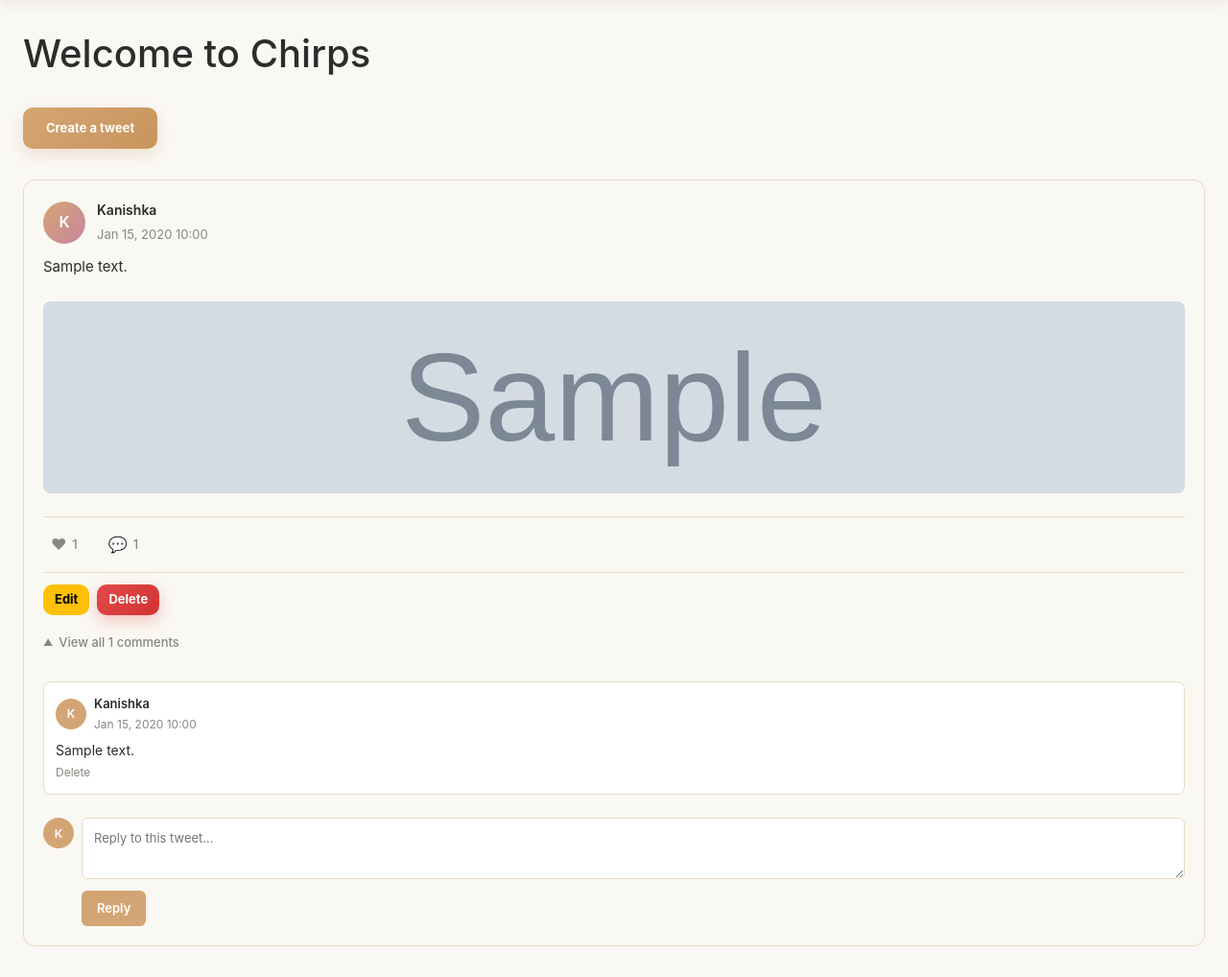
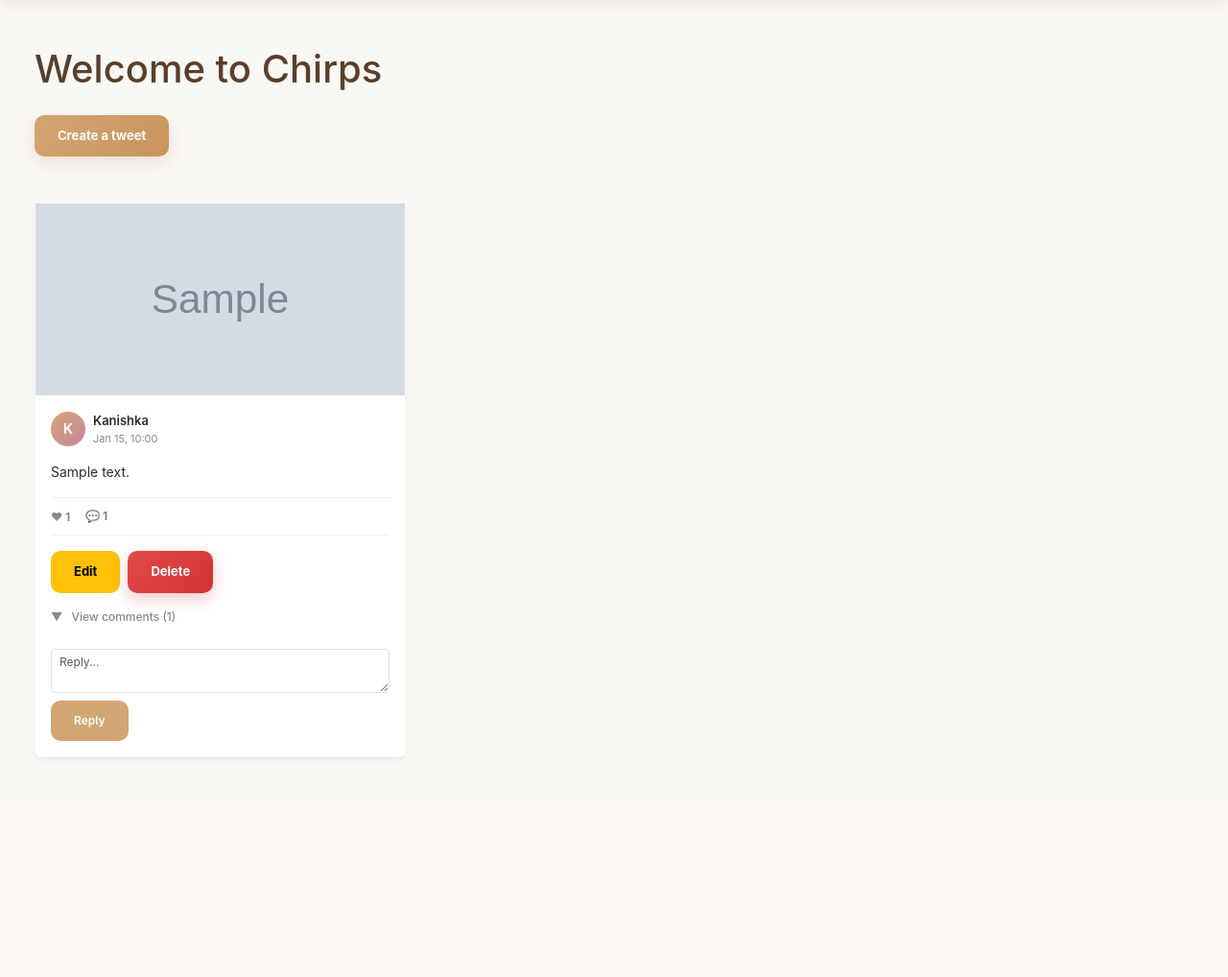
Before and after one commit to Ksh-16/Chirps_django, a Django app: page /tweet/ in a window 1280 px wide. Shown: the part 103-1121 px from the top of the page at 96% size. After the commit the page ends 894 px from the top, so only its background shows below. Run offline with Django 5.2, Linux system fonts and the light colour scheme; a user stored in the database is signed in; data comes from the database, SQL or seed files in the repository; tables that the repository leaves empty hold one stand-in row (values such as "Sample post"); grey boxes marked "Sample" are stand-in pictures.

Commit message:
Redesign tweet feed with 3-column grid layout and working comment dropdown

```diff
--- a/Chirps/tweet/templates/tweet_list.html
+++ b/Chirps/tweet/templates/tweet_list.html
@@ -5,131 +5,105 @@ Tweet
 {% endblock %}
 
 {% block content %}
-<div style="padding: 2rem 0;">
-  <h1 style="margin-bottom: 2rem; color: #2c2c2a;">Welcome to Chirps</h1>
+<div class="container-fluid py-5">
+  <div class="row mb-4">
+    <div class="col-12">
+      <h1 class="mb-4">Welcome to Chirps</h1>
+      <a href="{% url 'tweet_create' %}" class="btn btn-primary mb-4">Create a tweet</a>
+    </div>
+  </div>
 
-  <a class="btn btn-primary" href="{% url 'tweet_create' %}" style="margin-bottom: 2rem;">Create a tweet</a>
+  <div class="row g-4">
+    {% for tweet in tweets %}
+    <div class="col-lg-4 col-md-6 col-12">
+      <div class="card h-100 border-light shadow-sm">
 
-  <div style="display: grid; grid-template-columns: repeat(auto-fit, minmax(300px, 1fr)); gap: 1.5rem;">
-    {% for tweet in tweets %}
-    <div style="background: #faf8f3; border: 1px solid #e8dcc8; border-radius: 12px; padding: 1.25rem;">
+        <!-- Image -->
+        <div style="height: 200px; overflow: hidden; background: linear-gradient(135deg, #e8c4a8, #f5d5c0);">
+          {% if tweet.photo %}
+            <img src="{{ tweet.photo.url }}" alt="Tweet image" class="w-100 h-100" style="object-fit: cover;">
+          {% endif %}
+        </div>
+
+        <!-- Card Body -->
+        <div class="card-body d-flex flex-column">
 
           <!-- Tweet Header -->
-      <div style="display: flex; align-items: center; gap: 12px; margin-bottom: 12px;">
-        <div style="width: 44px; height: 44px; border-radius: 50%; background: linear-gradient(135deg, #d4a574, #c7859f); display: flex; align-items: center; justify-content: center; color: white; font-weight: 600; font-size: 16px;">
+          <div class="d-flex align-items-center gap-2 mb-3">
+            <div class="rounded-circle d-flex align-items-center justify-content-center fw-bold text-white" style="width: 36px; height: 36px; background: linear-gradient(135deg, #d4a574, #c7859f); font-size: 14px;">
               {{ tweet.user.username|first|upper }}
             </div>
             <div>
-          <p style="font-weight: 600; color: #2c2c2a; margin: 0; font-size: 14px;">{{ tweet.user.username }}</p>
-          <p style="color: #888780; font-size: 13px; margin: 4px 0 0;">{{ tweet.created_at|date:"M d, Y H:i" }}</p>
+              <p class="mb-0 fw-semibold" style="font-size: 13px; color: #2c2c2a;">{{ tweet.user.username }}</p>
+              <p class="mb-0" style="font-size: 11px; color: #888780;">{{ tweet.created_at|date:"M d, H:i" }}</p>
             </div>
           </div>
 
           <!-- Tweet Text -->
-      <p style="color: #2c2c2a; margin: 12px 0; line-height: 1.5; font-size: 15px;">{{ tweet.text }}</p>
+          <p class="mb-3" style="font-size: 14px; line-height: 1.4; color: #2c2c2a;">{{ tweet.text }}</p>
 
-      <!-- Tweet Image -->
-      {% if tweet.photo %}
-      <img src="{{ tweet.photo.url }}" style="width: 100%; height: 200px; object-fit: cover; border-radius: 8px; margin: 12px 0;">
-      {% endif %}
-
-      <!-- Tweet Actions (Like & Comment Count) -->
-      <div style="display: flex; gap: 16px; padding: 12px 0; border-top: 1px solid #e8dcc8; border-bottom: 1px solid #e8dcc8; margin-top: 12px;">
-
-        <!-- Like Button -->
-        <form method="post" action="{% url 'toggle_like' tweet.id %}" style="margin: 0;">
+          <!-- Actions -->
+          <div class="d-flex gap-3 py-2 border-top border-bottom mb-3" style="border-color: #f0f0f0 !important;">
+            <form method="post" action="{% url 'toggle_like' tweet.id %}" class="m-0">
               {% csrf_token %}
-          <button type="submit" style="display: flex; align-items: center; gap: 6px; background: none; border: none; cursor: pointer; color: #888780; font-size: 13px; font-weight: 500; padding: 4px 8px; border-radius: 6px; transition: all 0.2s ease;">
-            <span style="font-size: 16px;">♥</span>
-            <span>{{ tweet.likes.count }}</span>
+              <button type="submit" class="btn btn-sm p-0" style="background: none; border: none; color: #888780; font-size: 12px; cursor: pointer;">
+                ♥ {{ tweet.likes.count }}
               </button>
             </form>
 
-        <!-- Comment Count -->
-        <a href="#comments-{{ tweet.id }}" style="display: flex; align-items: center; gap: 6px; text-decoration: none; color: #888780; font-size: 13px; font-weight: 500; padding: 4px 8px; border-radius: 6px; transition: all 0.2s ease; cursor: pointer;">
-          <span style="font-size: 16px;">💬</span>
-          <span>{{ tweet.comments.count }}</span>
-        </a>
-
+            <button type="button" class="btn btn-sm p-0" style="background: none; border: none; color: #888780; font-size: 12px; cursor: pointer;">
+              💬 {{ tweet.comments.count }}
+            </button>
           </div>
 
-      <!-- Edit/Delete for Owner -->
+          <!-- Edit/Delete -->
           {% if tweet.user == user %}
-      <div style="display: flex; gap: 8px; margin-top: 12px;">
-        <a href="{% url 'tweet_edit' tweet.id %}" class="btn btn-sm btn-warning" style="padding: 6px 12px; font-size: 13px;">Edit</a>
-        <a href="{% url 'tweet_delete' tweet.id %}" class="btn btn-sm btn-danger" style="padding: 6px 12px; font-size: 13px;">Delete</a>
+          <div class="d-flex gap-2 mb-3">
+            <a href="{% url 'tweet_edit' tweet.id %}" class="btn btn-sm btn-warning btn-sm">Edit</a>
+            <a href="{% url 'tweet_delete' tweet.id %}" class="btn btn-sm btn-danger btn-sm">Delete</a>
           </div>
           {% endif %}
 
           <!-- Comments Section -->
-      <div id="comments-{{ tweet.id }}" style="margin-top: 12px;">
           {% if tweet.comments.all %}
-          <!-- Toggle Button -->
-          <button onclick="document.getElementById('comments-list-{{ tweet.id }}').classList.toggle('collapsed'); document.getElementById('chevron-{{ tweet.id }}').classList.toggle('open');" style="display: flex; align-items: center; gap: 6px; background: none; border: none; cursor: pointer; color: #888780; font-size: 13px; padding: 6px 0; transition: all 0.2s ease; width: 100%; text-align: left; font-weight: 500;">
-            <span id="chevron-{{ tweet.id }}" style="display: inline-block; font-size: 10px; transition: transform 0.2s ease; transform: rotate(180deg);">▼</span>
-            <span>View all {{ tweet.comments.count }} comments</span>
+            <button type="button" class="btn btn-sm p-0 text-start mb-2 w-100" style="background: none; border: none; color: #888780; font-size: 12px; font-weight: 500;" onclick="const list = document.getElementById('comments-{{ tweet.id }}'); const isHidden = list.style.display === 'none'; list.style.display = isHidden ? 'block' : 'none'; this.querySelector('.chevron-{{ tweet.id }}').style.transform = isHidden ? 'rotate(180deg)' : 'rotate(0deg)';">
+              <span class="chevron-{{ tweet.id }}" style="display: inline-block; transition: transform 0.2s; margin-right: 6px;">▼</span>
+              <span>View comments ({{ tweet.comments.count }})</span>
             </button>
 
-          <!-- Comments List -->
-          <div id="comments-list-{{ tweet.id }}" style="max-height: 500px; overflow-y: auto; margin-top: 12px;">
+            <div id="comments-{{ tweet.id }}" style="display: none; max-height: 300px; overflow-y: auto;">
               {% for comment in tweet.comments.all %}
-            <div style="margin: 12px 0; padding: 12px; background: white; border-radius: 8px; border: 0.5px solid #e8dcc8;">
+              <div class="p-2 mb-2 rounded" style="background: #faf8f3; font-size: 12px;">
+                <p class="fw-semibold mb-0" style="font-size: 11px; color: #2c2c2a;">{{ comment.user.username }}</p>
+                <p class="mb-1" style="font-size: 10px; color: #888780;">{{ comment.created_at|date:"M d, H:i" }}</p>
+                <p class="mb-2" style="color: #2c2c2a;">{{ comment.text }}</p>
 
-              <!-- Comment Header -->
-              <div style="display: flex; gap: 8px; align-items: center; margin-bottom: 6px;">
-                <div style="width: 32px; height: 32px; border-radius: 50%; background: #d4a574; color: white; display: flex; align-items: center; justify-content: center; font-size: 12px; font-weight: 600; flex-shrink: 0;">
-                  {{ comment.user.username|first|upper }}
-                </div>
-                <div style="flex: 1;">
-                  <p style="font-weight: 600; color: #2c2c2a; font-size: 13px; margin: 0;">{{ comment.user.username }}</p>
-                  <p style="color: #888780; font-size: 12px; margin: 2px 0 0;">{{ comment.created_at|date:"M d, Y H:i" }}</p>
-                </div>
-              </div>
-
-              <!-- Comment Text -->
-              <p style="color: #2c2c2a; font-size: 14px; margin: 6px 0 0;">{{ comment.text }}</p>
-
-              <!-- Delete Comment for Owner -->
                 {% if comment.user == user %}
-              <form method="post" action="{% url 'delete_comment' comment.id %}" style="margin-top: 8px; display: inline;">
+                <form method="post" action="{% url 'delete_comment' comment.id %}" style="display: inline;">
                   {% csrf_token %}
-                <button type="submit" style="font-size: 12px; background: none; border: none; cursor: pointer; color: #888780; padding: 0; transition: 0.2s;">
-                  Delete
-                </button>
+                  <button type="submit" class="btn btn-sm p-0" style="background: none; border: none; font-size: 10px; color: #888780; cursor: pointer;">Delete</button>
                 </form>
                 {% endif %}
-
               </div>
               {% endfor %}
             </div>
           {% endif %}
 
-        <!-- Add Comment Form -->
+          <!-- Comment Form -->
           {% if user.is_authenticated %}
-        <form method="post" action="{% url 'add_comment' tweet.id %}" style="margin-top: 12px; display: flex; gap: 8px;">
+          <form method="post" action="{% url 'add_comment' tweet.id %}" class="mt-3">
             {% csrf_token %}
-
-          <div style="width: 32px; height: 32px; border-radius: 50%; background: #d4a574; color: white; display: flex; align-items: center; justify-content: center; font-size: 12px; font-weight: 600; flex-shrink: 0;">
-            {{ user.username|first|upper }}
-          </div>
-
-          <div style="flex: 1;">
-            <textarea name="text" placeholder="Reply to this tweet..." style="width: 100%; border: 1px solid #e8dcc8; border-radius: 6px; padding: 10px 12px; font-size: 13px; font-family: inherit; resize: vertical; min-height: 36px; font-family: -apple-system, BlinkMacSystemFont, 'Segoe UI', Roboto, sans-serif;" required></textarea>
-            <button type="submit" style="margin-top: 6px; background: #d4a574; color: white; border: none; border-radius: 6px; padding: 8px 16px; font-size: 13px; font-weight: 600; cursor: pointer; transition: 0.2s;">
-              Reply
-            </button>
-          </div>
-
+            <textarea name="text" class="form-control form-control-sm mb-2" placeholder="Reply..." required style="font-size: 12px;"></textarea>
+            <button type="submit" class="btn btn-sm" style="background: #d4a574; color: white; border: none; font-size: 12px; font-weight: 600;">Reply</button>
           </form>
           {% else %}
-        <p style="color: #888780; font-size: 13px; margin-top: 12px;"><a href="{% url 'login' %}" style="color: #c7859f; text-decoration: none;">Login</a> to reply to this tweet.</p>
+          <p class="mt-3 mb-0" style="font-size: 12px; color: #888780;"><a href="{% url 'login' %}" class="text-decoration-none" style="color: #d4a574; font-weight: 600;">Login</a> to reply</p>
           {% endif %}
 
         </div>
-
+      </div>
     </div>
     {% endfor %}
   </div>
-
 </div>
 {% endblock %}
```
Lines whose indentation alone changed are shown as unchanged.
